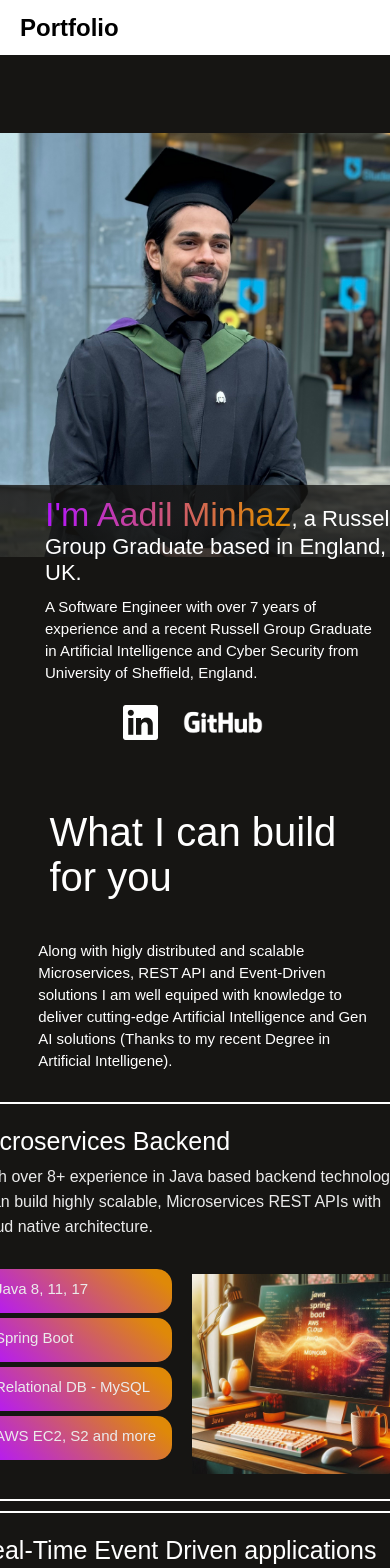
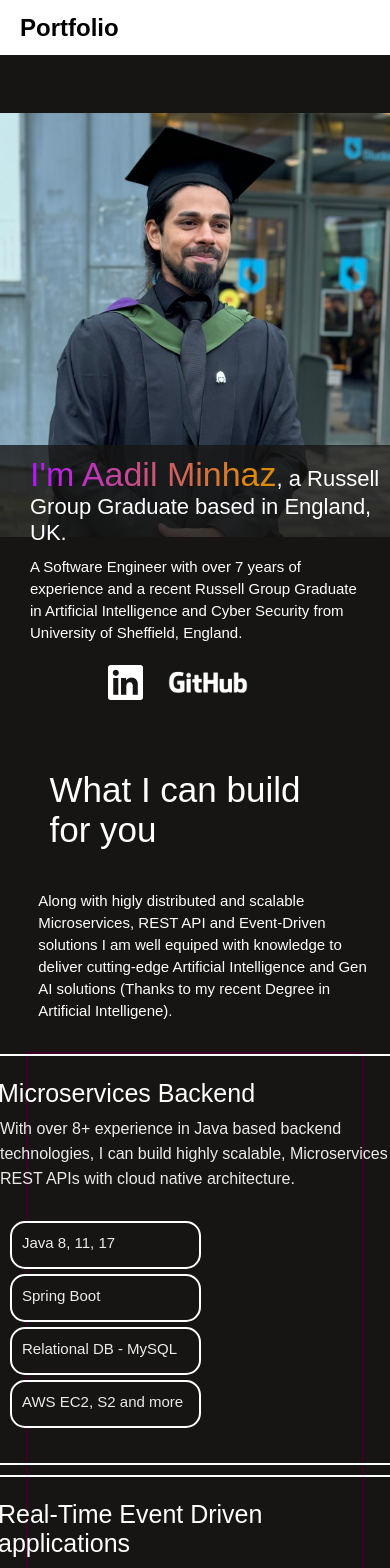
Before and after one commit to aadilminhaz/aadil-react-portfolio, a React (Vite) app: page / in a window 390 px wide. Shown: the top 1568 px of the page. Built offline with nearby package versions, Linux system fonts and the light colour scheme.

Commit message:
UI width fix for iphone screen

```diff
--- a/src/Components/Home/Home.css
+++ b/src/Components/Home/Home.css
@@ -114,7 +114,7 @@
 
 }
 
-@media(max-width:1028px) {
+@media(max-width:900px) {
     .home-container {
         display: flex;
         flex-direction: column-reverse;
@@ -140,7 +140,7 @@
     }
 }
 
-@media(max-width:400px) {
+@media(max-width:600px) {
     .home-container {
         display: flex;
         flex-direction: column-reverse;
@@ -157,7 +157,7 @@
             padding-left:100px;
             background: linear-gradient(180deg, #161513c7 10%, #161513 100%);
 
-            margin:0px;
+            margin-left:-30px;
             margin-right:0px;
             margin-top:-150px;
             z-index: +1;
@@ -171,7 +171,7 @@
         width: 400px;
         height: 500px;
         gap:20px;
-        margin:40px;
+        margin:20px;
         display: flex;
         /*background: linear-gradient(264deg, #ffffff 50.40%, #000000 70.6%);
         z-index: -1;
--- a/src/Components/Skills/Skills.css
+++ b/src/Components/Skills/Skills.css
@@ -53,12 +53,12 @@
     justify-content: center;
     align-items: center;
     grid-template-columns: 1fr;
-
-
     width:900px;
     gap:10px;
     margin-top:20px;
     padding-left:60px;
+    border: 2px solid #3f0028;
+
     /*color:#161513;   */
 }
 
@@ -68,6 +68,7 @@
     align-items: left;
     width: 80%;
     border-radius: 20px;
+    margin-left:5%;
     /*background-color: rgb(248, 248, 248);
     color:black;*/
     padding: 30px;
@@ -120,7 +121,8 @@
     /*background-color:  #161513;*/
     /*border: 3px solid grey;
     border-radius: 20px;*/
-    background: linear-gradient(220deg, #DF8908 10%, #B415FF 100%);
+    /*background: linear-gradient(220deg, #DF8908 10%, #B415FF 100%);*/
+    border: 2px solid white;
 
 
 }
@@ -153,7 +155,7 @@
 }
 
 .skill-info-image img {
-    width: 300px;
+    width: 400px;
     height: 200px;
     object-fit: cover;
     margin-top: 10px;
@@ -224,17 +226,18 @@
         padding:0px;
     }
     .skill-format {
-        width: 450px;
+        width: 550px;
 
         border-radius: 20px;
         /*background-color: white;*/
         padding: 20px;
+        margin-left:0px;
 
     }
 
     .skill-info-image img {
-        width: 230px;
-        height: 200px;
+        width: 300px;
+        height: 205px;
         object-fit: cover;
         margin-top: 10px;
         margin-left:-10px;
@@ -254,7 +257,7 @@
         /*border: 3px solid grey;
         border-radius: 20px;*/
         /*background: linear-gradient(320deg, #DF8908 1%, #B415FF 100%);*/
-        border: 2px solid linear-gradient(320deg, #DF8908 1%, #B415FF 100%)
+        /*border: 2px solid linear-gradient(320deg, #DF8908 1%, #B415FF 100%)*/
 
 
     }
@@ -279,7 +282,7 @@
     }
 }
 
-@media(min-width:901px) {
+@media(max-width:600px) {
 
     .skills{
         display: flex;
@@ -287,20 +290,22 @@
         align-items: left;
         width: 90%;
 
-
-
         font-family: Arial, Helvetica, sans-serif;
         padding:0px;
 
     }
     .skills-title{
         margin-left:0px;
+    }
 
-
+    .skills-title h1 {
+        padding: 0px 30px;
+        font-size:35px;
+        font-weight: 500;
     }
 
     .skills-intro {
-        max-width:900px;
+        max-width:400px;
 
         padding:0px;
         margin:10px;
@@ -311,24 +316,55 @@
         flex-direction: column;
         justify-content: center;
         align-items: center;
-        width: 90%;
+        width: 95%;
         gap:10px;
         padding:0px;
 
     }
     .skill-format {
-        width: 600px;
+        width: 400px;
         border-radius: 20px;
         /*background-color: white;*/
-        color:black;
         padding: 20px;
 
     }
     .skill-info {
         display: flex;
         justify-content: left;
-        gap:40px;
-        margin-top:20px;
+        gap:20px;
+        margin-top:10px;
         /*border: 2px solid gray;*/
     }
+
+    .skill-info-image {
+        display: none;
+        padding:5px;
+    }
+
+    .skill-info-image img {
+        width: 200px;
+        height: 200px;
+        object-fit: cover;
+        margin-top: 10px;
+
+    }
+
+    .tech-box1 {
+        display: flex;
+        flex-direction: column;
+        align-items: left;
+        width: 180px;
+
+        margin: 5px;
+        padding: 2px;
+        padding-left: 5px;
+        color: #ebebeb;
+
+        /*border: 3px solid grey;
+        border-radius: 20px;*/
+        /*background: linear-gradient(320deg, #DF8908 1%, #B415FF 100%);*/
+        border: 2px solid linear-gradient(320deg, #DF8908 1%, #B415FF 100%)
+
+
+    }
 }
```
Also changed, not shown: 1 other file (tests, documents, lock files or other folders).
